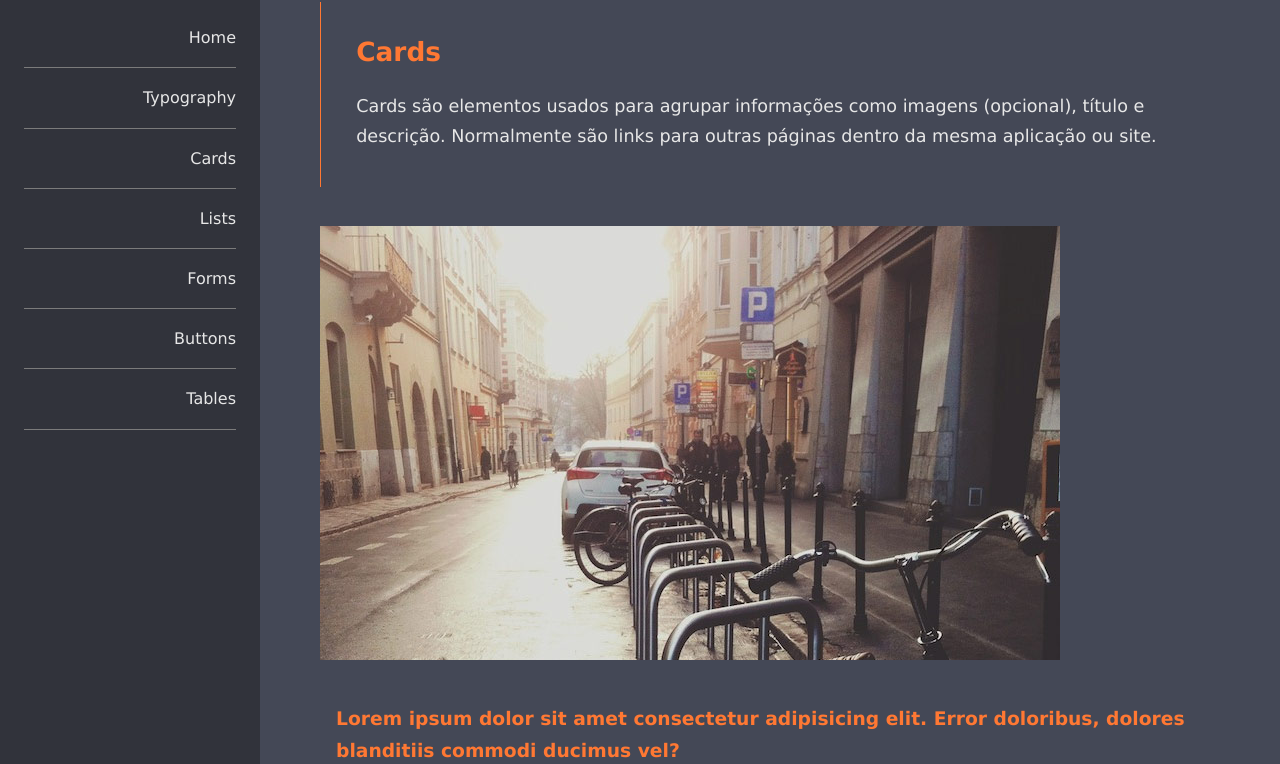
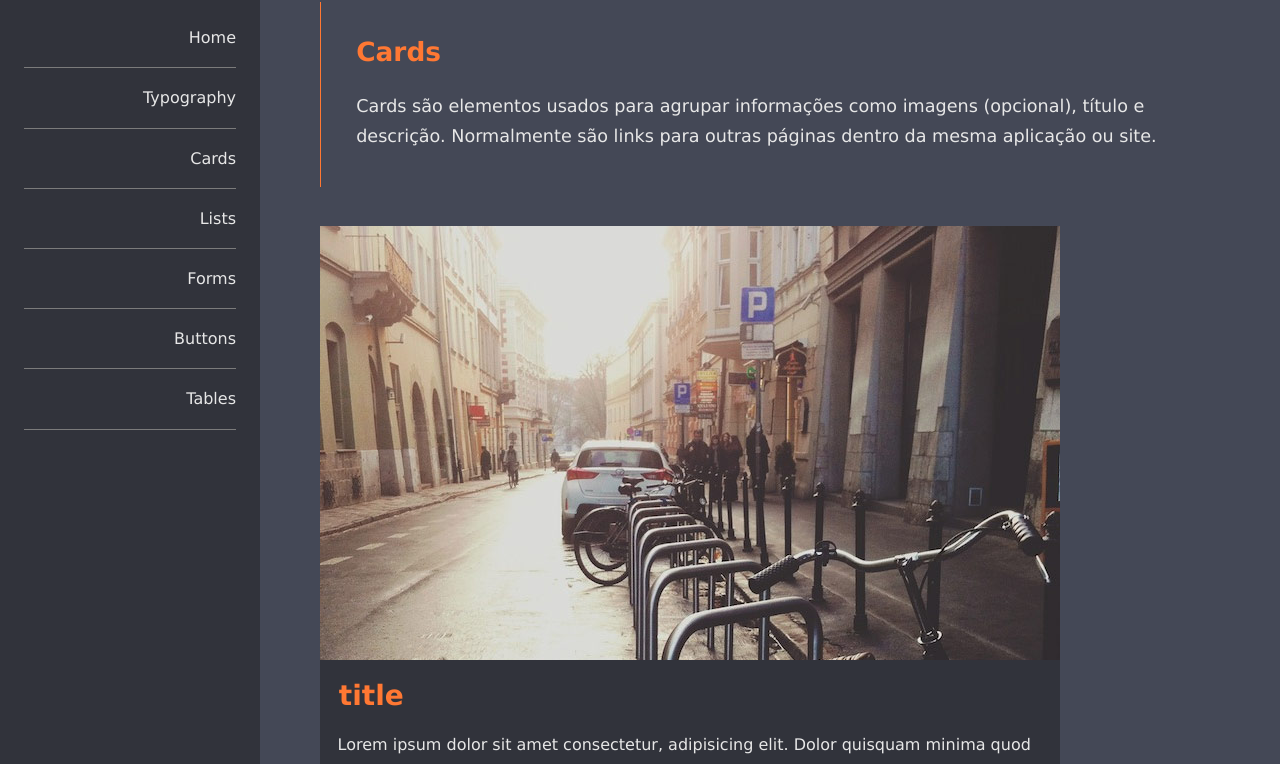
Before and after one commit to fcesarf80/176-imgalery, a plain HTML site: page 183-website-project/ProjetoMyComponents-inicio/html/cards.html in a window 1280 px wide. Shown: the part 181-945 px from the top of the page. Drawn offline with Linux system fonts and the light colour scheme.

Commit message:
semantics
abbr semantics +pg card

```diff
--- a/183-website-project/ProjetoMyComponents-inicio/css/style.css
+++ b/183-website-project/ProjetoMyComponents-inicio/css/style.css
@@ -127,5 +127,16 @@ a {
 }
 
 .card_content {
-    padding: 1em;
+    padding: .1em 1em 1em ;
 }
+
+.card_content p,
+.card_title {
+    margin: 0;
+    padding: .1em;
+}
+
+.card_title {
+    font-size: 1.75em;
+    margin-bottom: .25em;
+}
--- a/183-website-project/ProjetoMyComponents-inicio/html/cards.html
+++ b/183-website-project/ProjetoMyComponents-inicio/html/cards.html
@@ -30,24 +30,23 @@
        <h2>Cards</h2>
        <p>Cards são elementos usados para agrupar informações como imagens (opcional), título e descrição. Normalmente são links para outras páginas dentro da mesma aplicação ou site.</p>
         </article>
+
         <section>
 
             <div class="row">
+                <article class="card">
                 <img src="../../imagens/fulls/01.jpg" alt="Image for street in the Republic of the Congo">
-
                 <div class="card_content">
-                    <h3 class="card_title">
-                        <p>Lorem ipsum dolor sit amet consectetur adipisicing elit. Error doloribus, dolores blanditiis commodi ducimus vel?</p>
+                    <h3 class="card_title">title</h3>
+                        <p>Lorem ipsum dolor sit amet consectetur, adipisicing elit. Dolor quisquam minima quod nesciunt, saepe aut.</p>
                     </h3>
                 </div>
-
-            <article class="card">
-
             </article>
-
             </div>
 
         </section>
+
+        <section></section>
 
 
     </main>
```
